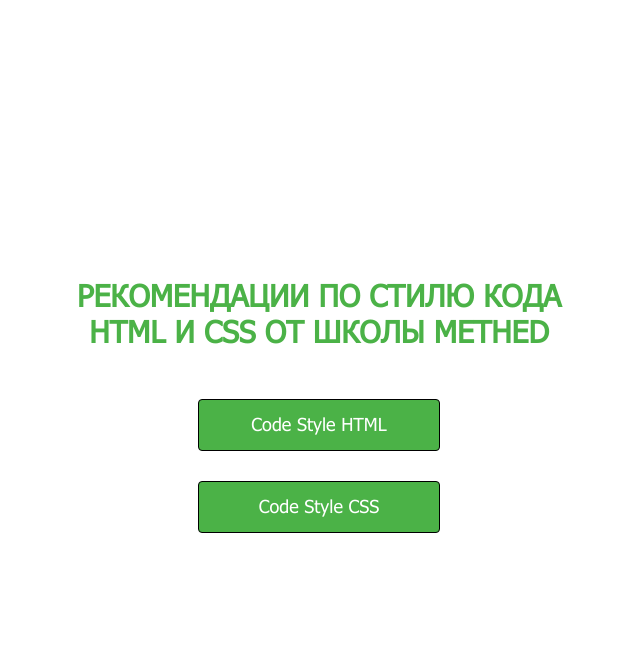
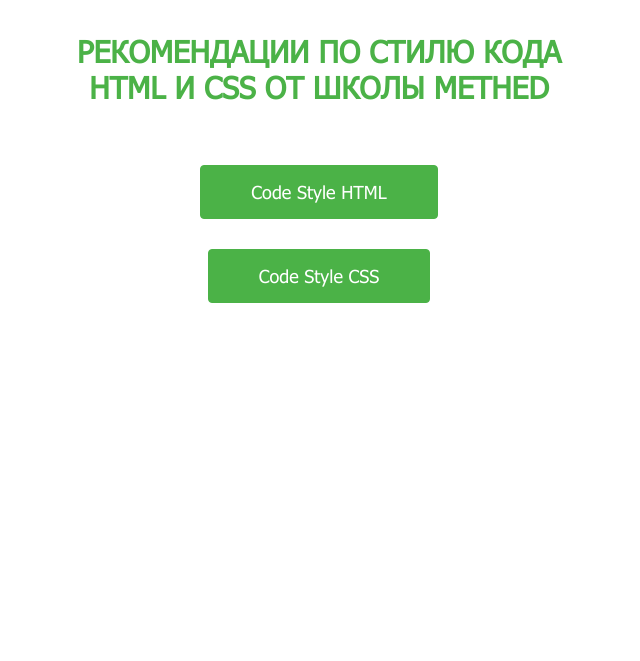
Before and after one commit to olgazh565/module-02-lesson-04, a plain HTML site: page index.html in a window 1280 px wide. Shown: the whole page, without its empty margins (321-961 px from the left). Drawn offline with Linux system fonts and the light colour scheme; files whose address does not match are found by name.

Commit message:
task complete

```diff
--- a/accets/css/style.css
+++ b/accets/css/style.css
@@ -3,58 +3,36 @@
     src: url("./accets/fonts/Tahoma.woff") format("woff");
     src: url("./accets/fonts/Tahoma.woff2") format("woff2");
 }
+
 body {
     font-family: "Tahoma regular";
     font-size: 18px;
     box-sizing: border-box;
 }
 
-.container {
-    max-width: 1000px;
+.main {
+    max-width: 500px;
+    display: flex;
     margin: 0 auto;
-    padding: 0 30px;
-}
-
-.wrapper__main {
-    width: 100%;
-    height: 100vh;
-    display: flex;
-}
-
-.wrapper__content {
-    max-width: 500px;
-    height: 500px;
-    margin: auto;
-    display: flex;
     flex-direction: column;
-    justify-content: center;
     align-items: center;
 }
 
 .title {
-    text-align: center;
     color: rgb(75, 178, 71);
     text-transform: uppercase;
-    margin-bottom: 50px;
+    margin-bottom: 60px;
     font-size: 30px;
+    text-align: center;
 }
 
-.links__items {
-    text-align: center;
-    width: 200px;
-    height: 30px;
-    border: 1px solid ;
+.link {
+    text-decoration: none;
+    color: rgb(255, 255, 255);
+    padding: 15px 50px;
+    border: 1px solid rgb(75, 178, 71);
     background-color: rgb(75, 178, 71);
     border-radius: 4px;
-    padding: 10px 20px;
     margin-bottom: 30px;
     cursor: pointer;
-    vertical-align: middle;
 }
-
-.links__item {
-    text-decoration: none;
-    color: rgb(255, 255, 255);
-    display: inline-block;
-    vertical-align: middle;
-}
--- a/index.html
+++ b/index.html
@@ -9,28 +9,14 @@
 </head>
 
 <body>
-    <div class="container">
-        <section class="wrapper__main">
+    <section class="main">
 
-            <div class="wrapper__content">
+        <h1 class="title">Рекомендации по стилю кода HTML и CSS от школы METHED</h1>
 
-                <h1 class="title">Рекомендации по стилю кода HTML и CSS от школы METHED</h1>
+        <a class="link" href="https://quper.notion.site/Code-Style-HTML-6cabd2a939ad42f086410779e18a1066" target="_blank">Code Style HTML</a>
 
-                <section class="links">
+        <a class="link" href="https://www.notion.so/Code-Style-CSS-5021e31124f8489a9bce3a7097e99858" target="_blank">Code Style CSS </a>
 
-                    <div class="links__items">
-                        <a class="links__item" href="https://quper.notion.site/Code-Style-HTML-6cabd2a939ad42f086410779e18a1066" target="_blank">Code Style HTML</a>
-                    </div>
-
-                    <div class="links__items">
-                        <a class="links__item" href="https://www.notion.so/Code-Style-CSS-5021e31124f8489a9bce3a7097e99858" target="_blank">Code Style CSS </a>
-                    </div>
-
-                </section>
-
-            </div>
-
-        </section>
-    </div>
+    </section>
 </body>
 </html>
```
